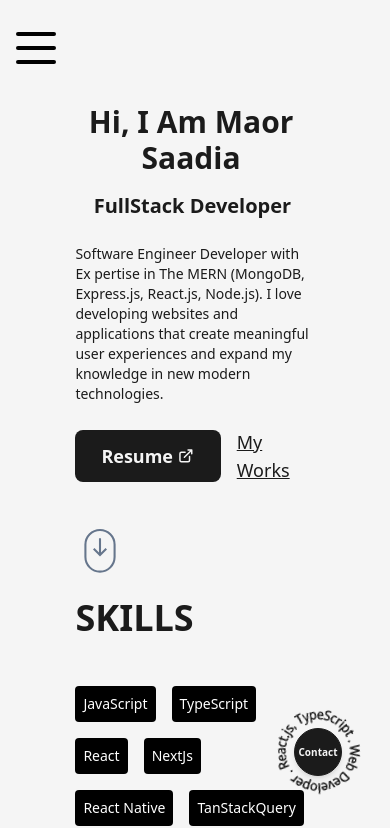
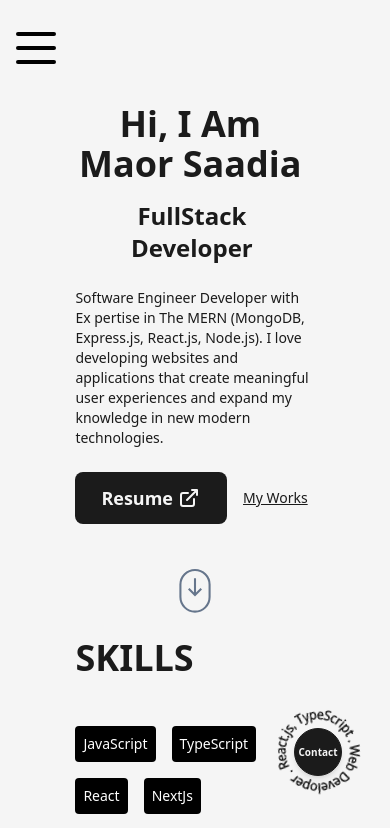
Before and after one commit to MaorSaadia/MyPortfolio, a Next.js app: page / in a window 390 px wide. Shown: the top 828 px of the page. Built offline with nearby package versions, Linux system fonts and the light colour scheme.

Commit message:
small text fix

```diff
--- a/src/pages/index.jsx
+++ b/src/pages/index.jsx
@@ -50,11 +50,11 @@ export default function Home() {
             <div className="flex flex-col md:items-center md:self-center md:w-full md:text-center">
               <AnimatedText
                 text="Hi, I Am Maor Saadia"
-                className="text-base xs:text-3xl md:text-5xl lg:text-7xl"
+                className="text-base xs:text-4xl md:text-5xl lg:text-7xl"
               />
               <AnimatedText
                 text="FullStack Developer"
-                className="text-base xs:text-xl md:text-3xl lg:text-5xl"
+                className="text-base xs:text-2xl md:text-4xl lg:text-5xl"
               />
               <p className="my-4 text-base font-medium xs:text-sm lg:text-2xl">
                 Software Engineer Developer with Ex pertise in The MERN
@@ -77,12 +77,12 @@ export default function Home() {
                 <Link
                   href="/projects"
                   target={"_blank"}
-                  className="ml-4 text-lg font-medium capitalize text-dark underline dark:text-light md:text-base"
+                  className="ml-4 xs:text-sm font-medium capitalize text-dark underline dark:text-light md:text-base"
                 >
                   My Works
                 </Link>
               </div>
-              <div className="mt-8">
+              <div className="flex flex-col mt-8 justify-center items-center">
                 <Scroll />
               </div>
               <div
@@ -110,7 +110,7 @@ export default function Home() {
                     />
                   ))}
                 </motion.div>
-                <div className="flex flex-col gap-12 justify-center items-center ">
+                <div className="flex flex-col gap-12 justify-center items-center">
                   <Scroll />
                 </div>
                 <Education />
```
